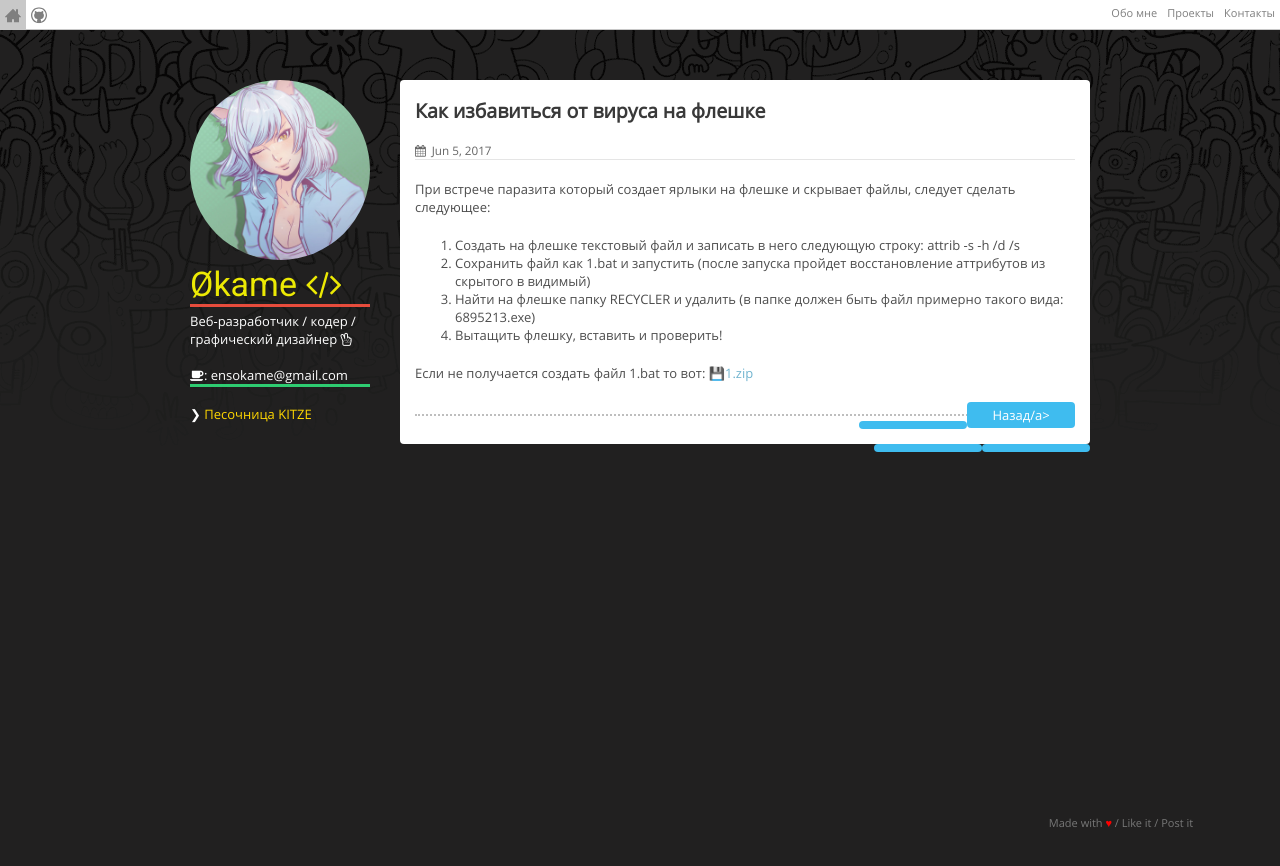
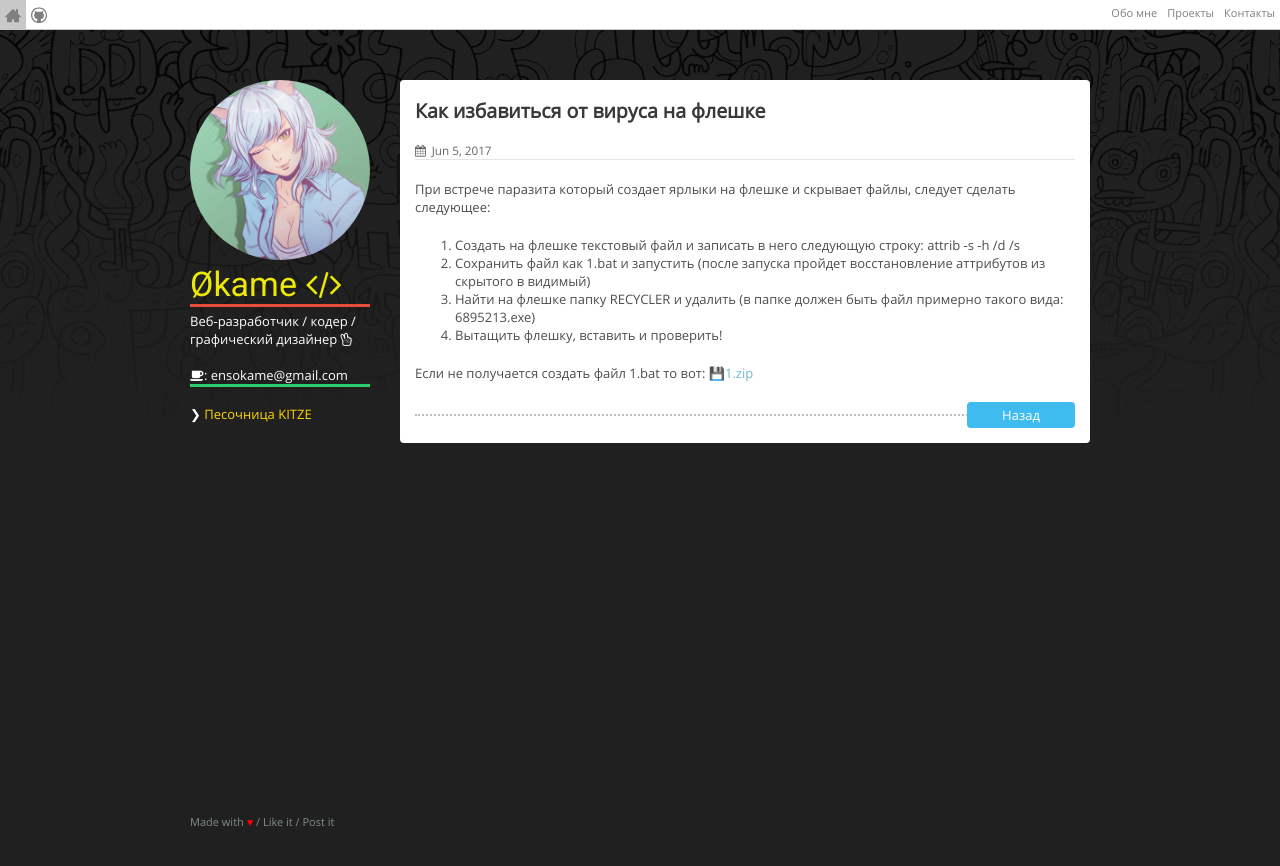
Before and after one commit to IOEnso/ioenso.github.io, a Jekyll site: the page built from _posts/2017-6-5-virus-na-fleshke.md, in a window 1280 px wide. Shown: the top 866 px of the page. Built offline with Jekyll 4.4.1, drawn with Linux system fonts in a browser that asks for light colours.

Commit message:
Update post.html

```diff
--- a/_layouts/post.html
+++ b/_layouts/post.html
@@ -13,5 +13,5 @@
   <div class="entry">
     {{ content }}
   </div>
-   <a href="/" class="readmore">Назад/a>
+  <a href="/" class="readmore">Назад</a>
 </article>
```
